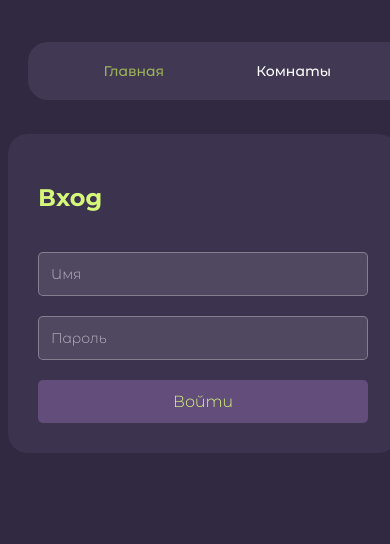
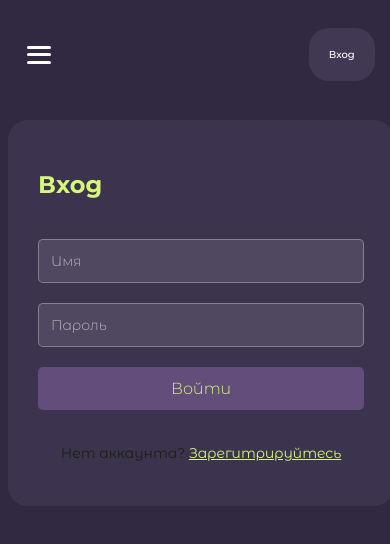
Before and after one commit to fattakhoval/UniView-sync-watch-platform, a Vue app in the folder uniview-front/: page /login in a window 390 px wide. Shown: the top 544 px of the page. Built offline with nearby package versions, Linux system fonts and the light colour scheme.

Commit message:
обработки ошибки присосздании, отображение имени и времени отправителя в чате, адаптив главной страницы

```diff
--- a/uniview-front/src/components/UI/AddVideo.vue
+++ b/uniview-front/src/components/UI/AddVideo.vue
@@ -17,7 +17,6 @@
       <transition name="fade">
         <div v-if="showFileInput" class="input-wrapper">
             <UploadVideo @change="handleFileUpload" />
-            <button @click="sendFile" class="send-button">Отправить файл</button>
         </div>
       </transition>
     </div>
@@ -93,6 +92,7 @@ sendChunks();
   <style scoped>
   .add-video-container {
     display: flex;
+    position: relative;
     gap: 10px;
     padding: 10px 20px;
   }
@@ -115,8 +115,8 @@ sendChunks();
   /* Контейнер для инпутов — поверх всех слоев */
   .input-wrapper {
     position: absolute;
-    top: 220px;
-    left: 13%;
+    top: 10px;
+    left: 40%;
     transform: translateX(-50%);
     z-index: 1000;
   }
--- a/uniview-front/src/components/UI/MyChat.vue
+++ b/uniview-front/src/components/UI/MyChat.vue
@@ -3,7 +3,13 @@
     <p>ЧАТ</p>
 
     <div ref="chatContainer" class="messages">
-      <div class="mes-box" v-for="(msg, index) in messages" :key="index">{{ msg }}</div>
+      <div class="mes-box" v-for="(msg, index) in messages" :key="index">
+        <div class="message-header">
+          <span class="sender">{{ msg.sender }}</span>
+          <span class="time">{{ msg.time }}</span>
+        </div>
+        <div class="message-text">{{ msg.text }}</div>
+      </div>
     </div>
 
     <div class="message-input">
@@ -17,12 +23,24 @@
 
 import { ref, onMounted, onBeforeUnmount, nextTick } from 'vue';
 import { useRoute } from 'vue-router';
+import { useUserStore } from '@/stores/userStore';
+import Cookies from 'js-cookie';  // Для работы с куками
+import parseJwt from '@/utils';
 
 
 const chatInput = ref('');
 const messages = ref([]);
 const chatSocket = ref(null);
 const route = useRoute();
+const userStore = useUserStore();
+let username = null;
+
+// Получаем имя пользователя из токена
+const token = Cookies.get('access_token');
+if (token) {
+  const decoded = parseJwt(token);
+  username = decoded.username;
+}
 
 
 const roomId = route.params.id;
@@ -33,7 +51,7 @@ function addMessage() {
   nextTick(() => {
     const el = chatContainer.value;
     if (el) {
-        const atBottom = el.scrollHeight - el.scrollTop - el.clientHeight <= 50;
+        const atBottom = el.scrollHeight - el.scrollTop - el.clientHeight <= 150;
 
       if (atBottom) {
         el.scrollTop = el.scrollHeight;
@@ -45,7 +63,13 @@ function addMessage() {
 
 function sendMessage() {
   if (chatSocket.value && chatInput.value.trim()) {
-    chatSocket.value.send(chatInput.value);
+    const message = {
+      sender: username,
+      text: chatInput.value,
+      time: new Date().toLocaleTimeString(),  // Текущее время в формате HH:MM:SS
+    };
+    chatSocket.value.send(JSON.stringify(message));
+    // chatSocket.value.send(chatInput.value);
     chatInput.value = '';
 
   }
@@ -55,7 +79,9 @@ onMounted(() => {
   chatSocket.value = new WebSocket(`ws://localhost:8000/ws/chat/${roomId}`);
 
   chatSocket.value.onmessage = (event) => {
-    messages.value.push(event.data);
+    const message = JSON.parse(event.data);
+    messages.value.push(message);
+    // messages.value.push(event.data);
     addMessage();
   };
 });
@@ -86,6 +112,7 @@ onBeforeUnmount(() => {
     margin: 0;
 
 }
+
 
 .message-input {
     display: flex;
@@ -139,17 +166,29 @@ button:focus {
   height: 80%; /* или сколько нужно */
   overflow-y: auto;
   padding: 10px;
+  gap: 15px;
   scrollbar-width: thin; /* Firefox */
+}
+
+.message-header {
+  display: flex;
+  justify-content: space-between;
+  gap: 10px;
 }
 
 .mes-box {
   display: flex;
-  align-items: center;
+  flex-direction: column;
   padding: 8px 12px;
   margin-top: 6px; /* вместо margin-bottom */
   border-radius: 6px;
   background-color: rgba(174, 174, 174, 0.1);
   color: #fff;
   font-size: 14px;
+  font-family: "Raleway", sans-serif;
+    font-weight: 400;
+    color: rgb(208, 208, 208);
+    margin: 0;
+    gap: 10px;
 }
 </style>
--- a/uniview-front/src/components/UI/MyModal.vue
+++ b/uniview-front/src/components/UI/MyModal.vue
@@ -58,7 +58,7 @@
     padding: 40px 60px;
     border-radius: 20px;
     min-width: 300px;
-    max-width: 500px;
+    max-width: 300px;
     position: relative;
   }
 
@@ -72,4 +72,17 @@
     cursor: pointer;
     color: aliceblue;
   }
+
+  @media (max-width: 768px) {
+    .modal-content{
+      min-width: none;
+      max-width: 200px;
+      padding: 10px 30px;
+
+    }
+
+    .modal-input{
+      width: none;
+    }
+}
   </style>
--- a/uniview-front/src/components/UI/NavBar.vue
+++ b/uniview-front/src/components/UI/NavBar.vue
@@ -1,37 +1,49 @@
 <template>
   <nav class="navbar">
     <div class="nav-container">
-            <ul class="nav-links">
+      <!-- Бургер -->
+      <div class="burger" @click="isMenuOpen = !isMenuOpen">
+        <span :class="{ open: isMenuOpen }"></span>
+        <span :class="{ open: isMenuOpen }"></span>
+        <span :class="{ open: isMenuOpen }"></span>
+      </div>
+
+      <!-- Навигация -->
+      <ul class="nav-links" :class="{ open: isMenuOpen }">
         <li><router-link to="/" class="active">Главная</router-link></li>
         <li><router-link to="/rooms">Комнаты</router-link></li>
         <li><router-link to="/friends">Друзья</router-link></li>
         <li><router-link to="/calendar">Календарь</router-link></li>
       </ul>
 
+      <!-- Кнопки -->
       <div class="nav-actions">
-                <router-link to="/profile" class="nav-button" v-if="username">{{ username
-                    }}</router-link>
-                <router-link to="/login" class="nav-button-in" v-if="!username" >Вход</router-link>
-                <router-link to="/login" v-if="username" @click="userStore.logout" class="nav-button-in">Выйти</router-link>
+        <router-link to="/profile" class="nav-button" v-if="username">{{ username }}</router-link>
+        <router-link to="/login" class="nav-button-in" v-if="!username">Вход</router-link>
+        <button v-if="username" @click="userStore.logout" class="nav-button-in">Выйти</button>
+        <!-- <router-link to="/login" v-if="username" @click="userStore.logout" class="nav-button-in">Выйти</router-link> -->
       </div>
     </div>
   </nav>
 </template>
 
+
 <script setup>
-import { ref } from 'vue';
+import { ref, computed } from 'vue';
 import { useUserStore } from '@/stores/userStore';
 import parseJwt from '@/utils';
 import Cookies from 'js-cookie';  // Можно использовать js-cookie для работы с куками
 
 const userStore = useUserStore();
-let username = null;
+
+const username = computed(() => {
   const token = Cookies.get('access_token');
-if(token){
+  if (token) {
     const decoded = parseJwt(token);
-    console.log(decoded);
-    username = decoded.username;
+    return decoded.username;
   }
+  return null;
+});
 
 
 // userStore.fetchUser();
@@ -40,19 +52,17 @@ const isMenuOpen = ref(false);
 </script>
 
 <style scoped>
-@import url('https://fonts.googleapis.com/css2?family=Montserrat+Alternates:ital,wght@0,100;0,200;0,300;0,400;0,500;0,600;0,700;0,800;0,900;1,100;1,200;1,300;1,400;1,500;1,600;1,700;1,800;1,900&display=swap');
+@import url('https://fonts.googleapis.com/css2?family=Montserrat+Alternates:wght@400;500;600&display=swap');
 
 .navbar {
   font-family: "Montserrat Alternates", sans-serif;
   font-weight: 500;
-    font-style: normal;
   font-size: 14px;
   display: flex;
-    padding-top: 20px;
   justify-content: center;
+  padding: 20px 0;
   width: 100%;
-    /* background: rgba(30, 30, 60, 0.8); */
-
+  position: relative;
 }
 
 .nav-container {
@@ -60,18 +70,18 @@ const isMenuOpen = ref(false);
   display: flex;
   justify-content: space-between;
   align-items: center;
+  position: relative;
 }
 
+/* Навигация */
 .nav-links {
   background: rgba(129, 124, 151, 0.2);
   padding: 20px 60px;
   border-radius: 20px;
   display: flex;
   gap: 60px;
-}
-
-.nav-links li {
   list-style: none;
+  transition: all 0.3s ease;
 }
 
 .nav-links a {
@@ -86,6 +96,7 @@ const isMenuOpen = ref(false);
   color: #9db358;
 }
 
+/* Кнопки */
 .nav-actions {
   display: flex;
   gap: 12px;
@@ -101,6 +112,7 @@ const isMenuOpen = ref(false);
 .nav-button-in {
   background: rgba(129, 124, 151, 0.2);
   padding: 20px 20px;
+  border: none;
   border-radius: 20px;
   text-decoration: none;
   color: white;
@@ -109,6 +121,70 @@ const isMenuOpen = ref(false);
 
 .nav-button-in:hover {
   color: #c4ff57;
+}
+
+/* Бургер-меню */
+.burger {
+  display: none;
+  flex-direction: column;
+  justify-content: space-between;
+  width: 24px;
+  height: 18px;
+  cursor: pointer;
+}
+
+.burger span {
+  display: block;
+  height: 3px;
+  width: 100%;
+  background-color: white;
+  border-radius: 3px;
+  transition: all 0.3s ease;
+}
+
+/* transform при открытии */
+.burger span.open:nth-child(1) {
+  transform: translateY(7.5px) rotate(45deg);
+}
+
+.burger span.open:nth-child(2) {
+  opacity: 0;
+}
+
+.burger span.open:nth-child(3) {
+  transform: translateY(-7.5px) rotate(-45deg);
+}
+
+/* Мобильная адаптация */
+@media (max-width: 768px) {
+  .nav-links {
+    position: absolute;
+    top: 70px;
+    left: 0;
+    width: 100%;
+    flex-direction: column;
+    background-color: rgba(30, 30, 60, 0.95);
+    padding: 20px 0;
+    gap: 20px;
+    display: none;
+  }
+
+  .nav-links.open {
+    display: flex;
+    z-index: 99;
+  }
+
+  .burger {
+    display: flex;
+  }
+
+  .nav-actions {
+    font-size: 10px;
+  }
+
+  .nav-button-in {
+    font-size: 10px;
 
   }
+}
 </style>
--- a/uniview-front/src/components/UI/UploadVideo.vue
+++ b/uniview-front/src/components/UI/UploadVideo.vue
@@ -1,5 +1,6 @@
 <template>
   <div
+    v-if="!videoFile"
     class="upload-container"
     @dragover.prevent="isDragging = true"
     @dragleave.prevent="isDragging = false"
@@ -17,15 +18,26 @@
             d="M12 16q.425 0 .713-.288T13 15v-4.175l.9.9q.275.275.7.275t.7-.275q.275-.275.275-.7t-.275-.7l-2.6-2.6q-.15-.15-.325-.213T12 7.25q-.2 0-.375.063T11.3 7.525L8.7 10.125q-.275.275-.275.688 0 .412.275.687.275.275.7.275t.7-.275l.9-.9V15q0 .425.288.713T12 16ZM6 21q-.825 0-1.413-.588T4 19v-7q0-.825.588-1.413T6 10h1V8q0-2.075 1.463-3.537T12 3q2.075 0 3.538 1.463T17 8v2h1q.825 0 1.413.588T20 12v7q0 .825-.588 1.413T18 21H6Z"
           />
         </svg>
-          <p v-if="!isDragging">Перетащите видео сюда или <span>выберите файл</span></p>
+        <p v-if="!isDragging">
+          Перетащите видео сюда или <span>выберите файл</span>
+        </p>
         <p v-else class="dragging-text">Отпустите для загрузки</p>
       </div>
-        <div v-else class="file-info">
+    </label>
+    <input
+      id="video-upload"
+      type="file"
+      accept="video/*"
+      hidden
+      @change="handleFileSelect"
+      ref="fileInput"
+    />
+  </div>
+
+  <!-- Отображение выбранного файла -->
+  <div v-if="videoFile" class="file-info">
     <p>Файл: {{ videoFile.name }}</p>
     <button @click="removeFile">Удалить</button>
-        </div>
-        <input id="video-upload" type="file" accept="video/*" hidden @change="handleFileSelect" />
-      </label>
   </div>
 </template>
 
@@ -34,32 +46,40 @@
 
 const videoFile = ref(null);
 const isDragging = ref(false);
+const fileInput = ref(null);
 
-  const emit = defineEmits();
+const emit = defineEmits(['change']);
 
 const handleFileSelect = (event) => {
   const file = event.target.files[0];
   if (file) {
-      console.log('Триггер handleFileSelect');
+    console.log('handleFileSelect:', file.name);
     videoFile.value = file;
     emit('change', file);
   }
+
+  // Важно: сброс значения input, чтобы можно было выбрать тот же файл повторно
+  event.target.value = null;
 };
 
 const handleDrop = (event) => {
   isDragging.value = false;
   const file = event.dataTransfer.files[0];
   if (file && file.type.startsWith('video/')) {
+    console.log('handleDrop:', file.name);
     videoFile.value = file;
-
-      console.log('Триггер handleDrop');
-
     emit('change', file);
   }
 };
 
 const removeFile = () => {
   videoFile.value = null;
+  emit('change', null);
+
+  // Также сбрасываем input, чтобы снова можно было выбрать тот же файл
+  if (fileInput.value) {
+    fileInput.value.value = null;
+  }
 };
 </script>
 
@@ -67,7 +87,7 @@
 .upload-container {
   width: 100%;
   max-width: 400px;
-    margin: 10px auto;
+  margin: auto;
 }
 
 .upload-box {
@@ -115,7 +135,8 @@
 
 .file-info {
   display: flex;
-    flex-direction: column;
+  justify-content: center;
+  gap: 20px;
   align-items: center;
 }
 
--- a/uniview-front/src/components/UI/VideoComponent.vue
+++ b/uniview-front/src/components/UI/VideoComponent.vue
@@ -33,7 +33,7 @@ onMounted(() => {
 
 mediaSource.addEventListener('sourceopen', () => {
 
-    sourceBuffer = mediaSource.addSourceBuffer('video/webm; codecs="vp9, opus"');
+    sourceBuffer = mediaSource.addSourceBuffer('video/webm; codecs="vp8, opus"');
 
     sourceBuffer.addEventListener("updateend", () => {
         if (chunkQueue.length > 0 && !sourceBuffer.updating) {
@@ -68,7 +68,7 @@ mediaSource.addEventListener('sourceopen', () => {
 onBeforeUnmount(() => {
     // Закрытие соединений при выходе из компонента
     videoSocket.value?.close();
-    controlSocket.value?.close();
+    // controlSocket.value?.close();
 });
 
 
--- a/uniview-front/src/stores/userStore.js
+++ b/uniview-front/src/stores/userStore.js
@@ -43,7 +43,7 @@ export const useUserStore = defineStore('user', {
       this.user = null;
 
       // Перенаправление на страницу входа
-      // router.push('/login');  // Можно перенаправить на страницу входа
+      router.push('/login');  // Можно перенаправить на страницу входа
     },
   },
 });
--- a/uniview-front/src/views/HomeView.vue
+++ b/uniview-front/src/views/HomeView.vue
@@ -31,6 +31,14 @@ const isLoading = ref(false);
 
 
 const createRoom = async () => {
+
+  const token = cookies.get('access_token');
+
+  if (!token) {
+    errorMessage.value = "Вы должны быть авторизованы, чтобы создать комнату.";
+    return;
+  }
+
   const data = {
     name: roomName.value,
     type: roomType.value,
@@ -87,17 +95,15 @@ const resetModal = () => {
           </label>
         </div>
 
-          <input
-      v-if="roomType === 'private'"
-      v-model="roomPassword"
-      type="password"
-      placeholder="Введите пароль"
-      class="input fade-in"
-    />
+        <input v-if="roomType === 'private'" v-model="roomPassword" type="password" placeholder="Введите пароль"
+          class="input fade-in" />
 
         <MyButton class="create-btn" @click="createRoom">
           Создать комнату
         </MyButton>
+
+        <p v-if="errorMessage" class="error-message">{{ errorMessage }}</p>
+
 
       </div>
     </MyModal>
@@ -305,7 +311,7 @@ const resetModal = () => {
 
 .btn-in {
   background-color: rgba(86, 74, 126, 0.5);
-  color:#B4D157;
+  color: #B4D157;
   font-family: "Montserrat Alternates", sans-serif;
   font-weight: 500;
   font-style: normal;
@@ -334,7 +340,7 @@ const resetModal = () => {
   color: #a3bd5d;
 }
 
-.modal-content{
+.modal-content {
   font-family: "Montserrat Alternates", sans-serif;
   font-weight: 300;
   font-style: normal;
@@ -417,14 +423,77 @@ const resetModal = () => {
 }
 
 /* При выборе радио-кнопки */
-.radio-label input[type="radio"]:checked + .custom-radio {
+.radio-label input[type="radio"]:checked+.custom-radio {
   border-color: #3a2a50;
 }
 
-.radio-label input[type="radio"]:checked + .custom-radio::after {
+.radio-label input[type="radio"]:checked+.custom-radio::after {
   transform: scale(1);
 }
 
+@media (max-width: 768px) {
+  .main {
+    flex-direction: column;
+    align-items: center;
+    text-align: center;
+    gap: 40px;
+    width: 90%;
+  }
+
+  .logo-info {
+    width: 100%;
+    padding: 0 20px;
+  }
+
+  .logo-info h1 {
+    font-size: 48px;
+  }
+
+  .logo-info p {
+    font-size: 14px;
+  }
+
+  .info-blocks {
+    justify-content: center;
+    gap: 15px;
+    margin-right: 10px;
+  }
+
+  .btn-form {
+    padding: 30px 20px;
+    width: 85%;
+  }
+
+  .btn-group {
+    gap: 20px;
+  }
 
 
+  .btn-in {
+    width: 100%;
+    padding: 15px 20px;
+  }
+
+  .modal-content {
+    padding: 10px;
+  }
+
+
+  .create-btn {
+    width: 100%;
+  }
+
+  .radio-group {
+    flex-direction: column;
+    align-items: flex-start;
+  }
+}
+
+.error-message {
+  color: #ff6b6b;
+  margin-top: 10px;
+  text-align: center;
+  width: 100%;
+}
+
 </style>
--- a/uniview-front/src/views/RoomView.vue
+++ b/uniview-front/src/views/RoomView.vue
@@ -104,10 +104,8 @@ onMounted(() => {
         <button @click="joinRoom" v-if="showPasswordInput">Войти</button>
     </div>
 
-    <p v-else>Вы успешно вошли в комнату!</p>
-
         <div class="room-info">
-            <h3>Комната: 111</h3>
+            <h3>Комната: Вечер кино</h3>
 
             <MyButton class="share-btn">
                 Пригласить
--- a/uniview-front/src/views/SignIn.vue
+++ b/uniview-front/src/views/SignIn.vue
@@ -52,6 +52,10 @@ const loginUser = async () => {
                 <button @click="loginUser" :disabled="isLoading" class="auth-btn">
                     {{ isLoading ? 'Вход...' : 'Войти' }}
                 </button>
+
+                <p>Нет аккаунта?
+                     <router-link to="/register" class="p"  v-if="!username" >Зарегитрируйтесь</router-link>
+                </p>
             </div>
         </div>
     </div>
@@ -89,6 +93,19 @@ h2 {
     font-family: "Montserrat Alternates", sans-serif;
     color: #d6f879;
     margin-bottom: 20px;
+}
+
+p{
+    font-family: "Montserrat Alternates", sans-serif;
+    color: #1c2011;
+    font-size: 14px;
+    text-align: center;
+}
+
+.p{
+    font-family: "Montserrat Alternates", sans-serif;
+    color: #d6f879;
+    font-size: 14px;
 }
 
 .input {
--- a/uniview-front/src/views/SignUp.vue
+++ b/uniview-front/src/views/SignUp.vue
@@ -74,6 +74,10 @@ const registerUser = async () => {
                 <button @click="registerUser" :disabled="isLoading" class="register-btn">
                     {{ isLoading ? 'Регистрация...' : 'Зарегистрироваться' }}
                 </button>
+
+                <p>Есть аккаунт?
+                     <router-link to="/login" class="p"  v-if="!username" >Войти</router-link>
+                </p>
             </div>
         </div>
     </div>
@@ -96,6 +100,19 @@ const registerUser = async () => {
     justify-content: center;
     align-items: center;
     padding-top: 5%;
+}
+
+p{
+    font-family: "Montserrat Alternates", sans-serif;
+    color: #1c2011;
+    font-size: 14px;
+    text-align: center;
+}
+
+.p{
+    font-family: "Montserrat Alternates", sans-serif;
+    color: #d6f879;
+    font-size: 14px;
 }
 
 .register-container {
```
Lines whose indentation alone changed are shown as unchanged.
